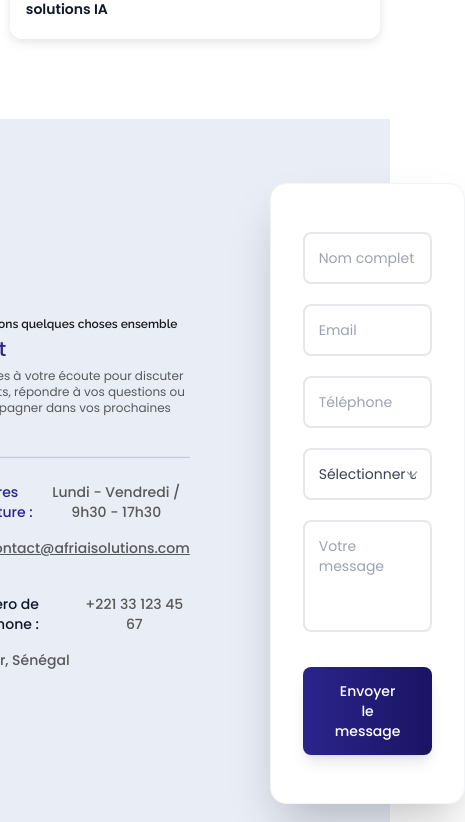
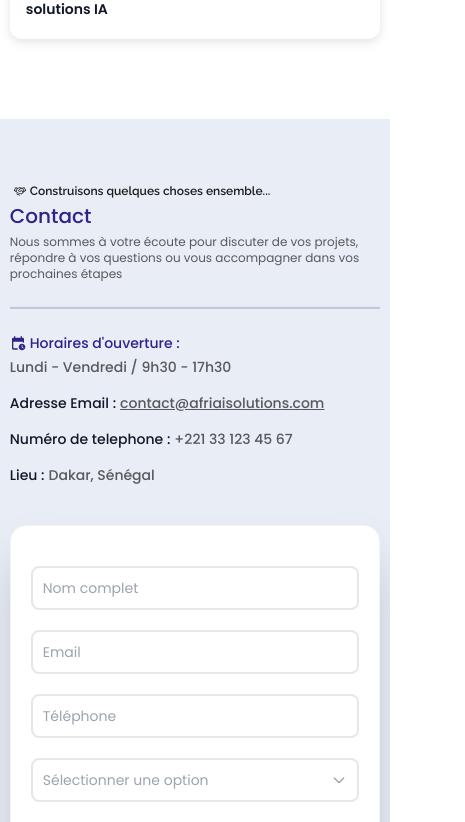
Before and after one commit to SaidouJalloh/afriAi-solutions, a Next.js app: page / in a window 390 px wide. Shown: the part 8570-9392 px from the top of the page, 465 px wide, since content can reach past the window. Built offline with nearby package versions, Linux system fonts and the light colour scheme.

Commit message:
AFRI-12 update style (section responsive and form design)

```diff
--- a/src/components/contact/contact.tsx
+++ b/src/components/contact/contact.tsx
@@ -1,17 +1,18 @@
 import Link from "next/link";
 import CalendarClockIcon from "../ui/svgs/calendar-clock";
 import HandCheckIcon from "../ui/svgs/handcheck";
+import ChevronBottomIcon from "../ui/svgs/chevron-bottom";
 
 export default function Contact() {
     return (
         <section className="mt-20 bg-[#E9EDF6] w-full">
             {/* content */}
-            <div className="xl:w-[80%] w-[95%] max-w-[90rem] mx-auto flex items-center text-center justify-center py-16 gap-20">
+            <div className="xl:w-[80%] w-[95%] max-w-[90rem] mx-auto flex lg:flex-row flex-col items-center text-center  py-16 mid-xl:justify-start mid-xl:gap-[12vw] justify-between gap-10">
                 {/* text */}
-                <div className="flex flex-col items-start gap-6 max-w-[600px]">
+                <div className="flex flex-col items-start gap-6 lg:max-w-[600px] max-w-[750px]">
                     <div className="flex flex-col items-start gap-1">
-                        <span className="lg:text-sm text-xs text-afri-text-primary font-semibold font-raleway flex">
-                            <HandCheckIcon className="w-3 h-3 mx-1" /> Construisons quelques choses ensemble
+                        <span className="lg:text-sm text-xs text-afri-text-primary font-semibold font-raleway flex items-center">
+                            <HandCheckIcon className="w-3 h-3 mx-1" /> Construisons quelques choses ensemble...
                         </span>
                         <h2 className="font-poppins font-medium lg:text-2xl text-xl text-afri-primary leading-snug">
                             Contact
@@ -25,7 +26,7 @@ export default function Contact() {
                     <hr className="h-[0.15rem] w-full bg-afri-primary/20"></hr>
                     <address className="not-italic">
                         <ul className="flex flex-col items-start gap-4">
-                            <li className="text-afri-primary lg:text-base text-sm flex gap-1 font-medium">
+                            <li className="text-afri-primary lg:text-base text-sm flex sm:flex-nowrap flex-wrap gap-1 font-medium">
                                 <CalendarClockIcon className="w-4" /> Horaires d'ouverture :
                                 <span className="text-afri-text-muted">Lundi - Vendredi / 9h30 - 17h30</span>
                             </li>
@@ -46,17 +47,16 @@ export default function Contact() {
                     </address>
                 </div>
 
-                {/* form - Version améliorée */}
+                {/* form */}
                 <form
                     action=""
-                    className="px-8 py-12 bg-white shadow-2xl rounded-2xl w-full max-w-[450px] flex flex-col gap-5 border border-gray-100"
+                    className="sm:px-8 px-5 sm:py-12 py-10 bg-white shadow-2xl rounded-2xl w-full lg:max-w-[450px] max-w-[750px] flex flex-col gap-5 border border-gray-100"
                 >
-
                     <div className="space-y-5">
                         <div className="relative">
                             <input
                                 type="text"
-                                className="p-3.5 rounded-lg w-full border-2 border-gray-200 focus:border-afri-primary focus:ring-2 focus:ring-afri-primary/20 outline-none transition-all duration-300 text-sm placeholder:text-gray-400"
+                                className="md:p-3.5 p-2.5 rounded-lg w-full border-2 border-gray-200 focus:border-afri-primary focus:ring-2 focus:ring-afri-primary/20 outline-none transition-all duration-300 text-sm placeholder:text-gray-400 autofill:bg-white autofill:shadow-[inset_0_0_0px_1000px_rgb(255,255,255)]"
                                 placeholder="Nom complet"
                                 required
                             />
@@ -65,7 +65,7 @@ export default function Contact() {
                         <div className="relative">
                             <input
                                 type="email"
-                                className="p-3.5 rounded-lg w-full border-2 border-gray-200 focus:border-afri-primary focus:ring-2 focus:ring-afri-primary/20 outline-none transition-all duration-300 text-sm placeholder:text-gray-400"
+                                className="md:p-3.5 p-2.5 rounded-lg w-full border-2 border-gray-200 focus:border-afri-primary focus:ring-2 focus:ring-afri-primary/20 outline-none transition-all duration-300 text-sm placeholder:text-gray-400 autofill:bg-white autofill:shadow-[inset_0_0_0px_1000px_rgb(255,255,255)]"
                                 placeholder="Email"
                                 required
                             />
@@ -74,7 +74,7 @@ export default function Contact() {
                         <div className="relative">
                             <input
                                 type="tel"
-                                className="p-3.5 rounded-lg w-full border-2 border-gray-200 focus:border-afri-primary focus:ring-2 focus:ring-afri-primary/20 outline-none transition-all duration-300 text-sm placeholder:text-gray-400"
+                                className="md:p-3.5 p-2.5 rounded-lg w-full border-2 border-gray-200 focus:border-afri-primary focus:ring-2 focus:ring-afri-primary/20 outline-none transition-all duration-300 text-sm placeholder:text-gray-400 autofill:bg-white autofill:shadow-[inset_0_0_0px_1000px_rgb(255,255,255)]"
                                 placeholder="Téléphone"
                                 required
                             />
@@ -83,10 +83,11 @@ export default function Contact() {
                         <div className="relative">
                             <select
                                 name="options"
-                                className="p-3.5 rounded-lg w-full border-2 border-gray-200 focus:border-afri-primary focus:ring-2 focus:ring-afri-primary/20 outline-none transition-all duration-300 text-sm text-gray-700 bg-white cursor-pointer appearance-none"
+                                className="md:p-3.5 p-2.5 rounded-lg w-full border-2 border-gray-200 focus:border-afri-primary focus:ring-2 focus:ring-afri-primary/20 outline-none transition-all duration-300 text-sm text-gray-700 bg-white cursor-pointer appearance-none [&:invalid]:text-gray-400"
                                 required
+                                defaultValue={""}
                             >
-                                <option value="" className="text-gray-400">
+                                <option disabled hidden value="" className="text-gray-400">
                                     Sélectionner une option
                                 </option>
                                 <option value="intelligence Artificielle">Intelligence Artificielle</option>
@@ -95,14 +96,7 @@ export default function Contact() {
                                 <option value="Conseil & Recherche">Conseil & Recherche</option>
                             </select>
                             <div className="pointer-events-none absolute inset-y-0 right-0 flex items-center px-3 text-gray-400">
-                                <svg className="w-4 h-4" fill="none" stroke="currentColor" viewBox="0 0 24 24">
-                                    <path
-                                        strokeLinecap="round"
-                                        strokeLinejoin="round"
-                                        strokeWidth="2"
-                                        d="M19 9l-7 7-7-7"
-                                    />
-                                </svg>
+                                <ChevronBottomIcon />
                             </div>
                         </div>
 
@@ -110,7 +104,7 @@ export default function Contact() {
                             <textarea
                                 name="message"
                                 rows={4}
-                                className="p-3.5 rounded-lg w-full border-2 border-gray-200 focus:border-afri-primary focus:ring-2 focus:ring-afri-primary/20 outline-none transition-all duration-300 text-sm placeholder:text-gray-400 resize-none"
+                                className="md:p-3.5 p-2.5 rounded-lg w-full border-2 border-gray-200 focus:border-afri-primary focus:ring-2 focus:ring-afri-primary/20 outline-none transition-all duration-300 text-sm placeholder:text-gray-400 resize-none"
                                 placeholder="Votre message"
                                 required
                             ></textarea>
--- a/src/components/ui/svgs/building.tsx
+++ /dev/null
@@ -1,12 +0,0 @@
-export default function BuildingTall() {
-    return (
-        <svg xmlns="http://www.w3.org/2000/svg" width="32" height="32" viewBox="0 0 24 24">
-            <path
-                fill="currentColor"
-                fillRule="evenodd"
-                d="M5.5 0a1 1 0 0 0-1 1v1.5h15V1a1 1 0 0 0-1-1zM3 6H2a1 1 0 0 1 0-2h20a1 1 0 1 1 0 2h-1v16h2a1 1 0 1 1 0 2h-9v-3a2 2 0 1 0-4 0v3H1a1 1 0 1 1 0-2h2zm4 .25a.75.75 0 0 1 .75.75v1a.75.75 0 0 1-1.5 0V7A.75.75 0 0 1 7 6.25m5.75.75a.75.75 0 0 0-1.5 0v1a.75.75 0 0 0 1.5 0zM17 6.25a.75.75 0 0 1 .75.75v1a.75.75 0 0 1-1.5 0V7a.75.75 0 0 1 .75-.75M7.75 11a.75.75 0 0 0-1.5 0v1a.75.75 0 0 0 1.5 0zM7 14.25a.75.75 0 0 1 .75.75v1a.75.75 0 0 1-1.5 0v-1a.75.75 0 0 1 .75-.75M7.75 19a.75.75 0 0 0-1.5 0v1a.75.75 0 0 0 1.5 0zM12 10.25a.75.75 0 0 1 .75.75v1a.75.75 0 0 1-1.5 0v-1a.75.75 0 0 1 .75-.75m.75 4.75a.75.75 0 0 0-1.5 0v1a.75.75 0 0 0 1.5 0zM17 10.25a.75.75 0 0 1 .75.75v1a.75.75 0 0 1-1.5 0v-1a.75.75 0 0 1 .75-.75m.75 4.75a.75.75 0 0 0-1.5 0v1a.75.75 0 0 0 1.5 0zM17 18.25a.75.75 0 0 1 .75.75v1a.75.75 0 0 1-1.5 0v-1a.75.75 0 0 1 .75-.75"
-                clipRule="evenodd"
-            />
-        </svg>
-    );
-}
--- a/src/components/ui/svgs/call-sharp.tsx
+++ /dev/null
@@ -1,10 +0,0 @@
-export default function CallSharpIcon() {
-    return (
-        <svg xmlns="http://www.w3.org/2000/svg" width="32" height="32" viewBox="0 0 24 24">
-            <path
-                fill="currentColor"
-                d="M19.95 21q-3.125 0-6.187-1.35T8.2 15.8t-3.85-5.55T3 4.05V3h5.9l.925 5.025l-2.85 2.875q.55.975 1.225 1.85t1.45 1.625q.725.725 1.588 1.388T13.1 17l2.9-2.9l5 1.025V21z"
-            />
-        </svg>
-    );
-}
--- /dev/null
+++ b/src/components/ui/svgs/chevron-bottom.tsx
@@ -0,0 +1,7 @@
+export default function ChevronBottomIcon() {
+    return (
+        <svg className="w-4 h-4" fill="none" stroke="currentColor" viewBox="0 0 24 24">
+            <path strokeLinecap="round" strokeLinejoin="round" strokeWidth="2" d="M19 9l-7 7-7-7" />
+        </svg>
+    );
+}
--- a/src/components/ui/svgs/email.tsx
+++ /dev/null
@@ -1,10 +0,0 @@
-export default function EmailIcon() {
-    return (
-        <svg xmlns="http://www.w3.org/2000/svg" width="32" height="32" viewBox="0 0 24 24">
-            <path
-                fill="currentColor"
-                d="M4 20q-.825 0-1.412-.587T2 18V6q0-.825.588-1.412T4 4h16q.825 0 1.413.588T22 6v12q0 .825-.587 1.413T20 20zm8-7.175q.125 0 .263-.038t.262-.112L19.6 8.25q.2-.125.3-.312t.1-.413q0-.5-.425-.75T18.7 6.8L12 11L5.3 6.8q-.45-.275-.875-.012T4 7.525q0 .25.1.438t.3.287l7.075 4.425q.125.075.263.113t.262.037"
-            />
-        </svg>
-    );
-}
```
